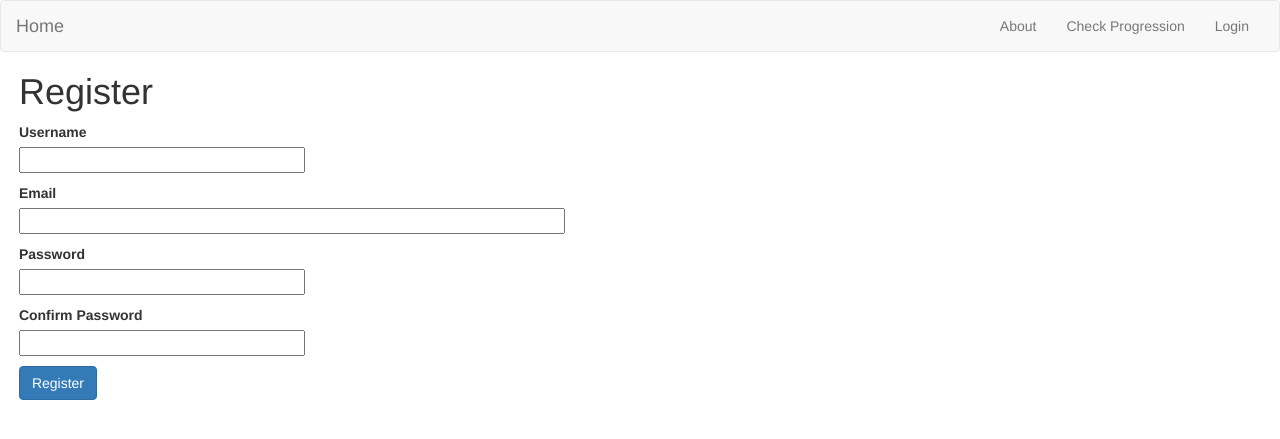
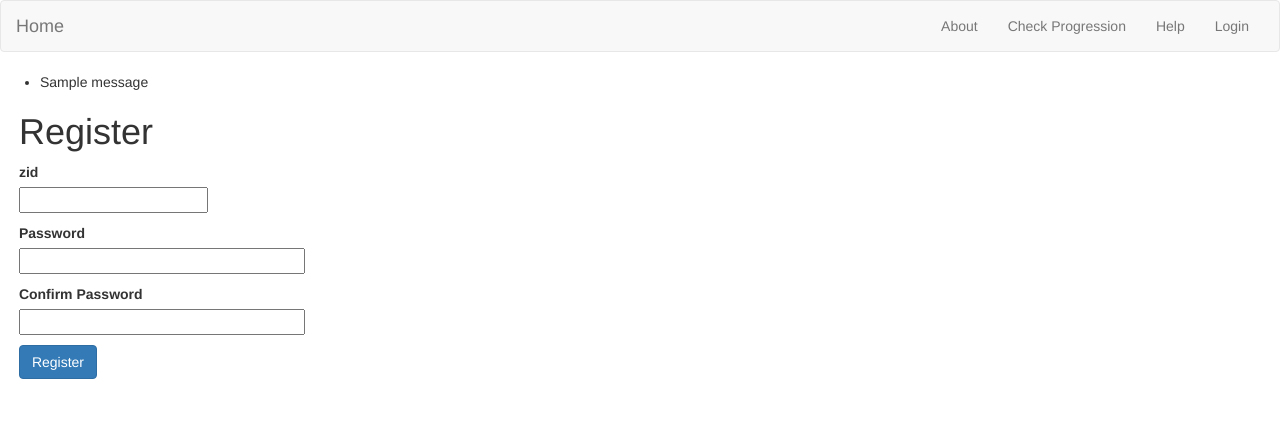
Before and after one commit to Thomas-Zhe-Liu/Progression_Check_Web, a Flask app: page /register in a window 1280 px wide. Shown: the top 439 px of the page. Run offline with Flask 2, Linux system fonts and the light colour scheme; tables that the repository leaves empty hold one stand-in row (values such as "Sample post"); one stand-in notice (Sample message) is shown; some libraries are stand-ins or nearby versions.

Commit message:
fixed login bug, front end pages display logout button if user logged in and shows login button if user is not logged in

```diff
--- a/app/forms.py
+++ b/app/forms.py
@@ -1,14 +1,13 @@
 from flask_wtf import FlaskForm
-from wtforms import StringField, PasswordField, BooleanField, SubmitField
+from wtforms import StringField, PasswordField, BooleanField, SubmitField, IntegerField
 from wtforms.validators import DataRequired, ValidationError, Email, EqualTo
 
 class RegisterForm(FlaskForm):
-    username = StringField('Username', validators=[DataRequired()])
-    email = StringField('Email', validators=[DataRequired(), Email()])
+    zid = IntegerField('zid', validators=[DataRequired()])
+    #email = StringField('Email', validators=[DataRequired(), Email()])
     password = PasswordField('Password', validators=[DataRequired()])
     password2 = PasswordField('Confirm Password', validators=[DataRequired(), EqualTo('password')])
     submit = SubmitField('Register')
-
 
 class LoginForm(FlaskForm):
     zid = StringField('zid', validators=[DataRequired()])
--- a/app/routes.py
+++ b/app/routes.py
@@ -14,7 +14,7 @@ from flask_login import current_user, logout_user, login_user, login_required, l
 #@app.route("/", methods=["GET", "POST"])
 @app.route('/')
 def index():
-    return render_template('index.html')
+	return render_template('index.html')
 
 # def index():
 # 	if request.method == "POST":
@@ -29,7 +29,7 @@ def index():
 @app.route('/step1', methods=["GET", "POST"])
 def step1():
 	#user input program_code, commence_year and major code, get these data and redirect to step2.html
-	if current_user.is_autheticated:
+	if not current_user.is_authenticated:
 		flash('You must be logged in to use this functionality')
 		return redirect(url_for('login'))
 	if request.method == "POST":
@@ -131,68 +131,59 @@ def step3(program_code, commence_year, major):
 # def step2(program_code, commence_year, major):
 # 	return render_template('step2.html', program_code = program_code, commence_year = commence_year, major = major)
 
+
+#@app.route("/", methods=["GET", "POST"])
+@app.route('/step4')
+def step4():
+	return render_template('step4.html')
+
 @app.route('/register', methods=['GET','POST'])
 def register():
 	form = RegisterForm()
 	if form.validate_on_submit():
-		print('validated')
-		flash('validated')
-		return redirect(url_for("index"))
+		#print('validated')
+		#   flash('validated')
+		conn = sqlite3.connect('Gradget.db')
+		cursor = conn.cursor()
+		cursor.execute("select * from USER where z_ID = ?", (form.zid.data,))
+
+		#cursor.execute("select * from USER")
+
+		user = cursor.fetchone()
+		print(user)
+		if user is None:
+			print(form.password.data)
+			cursor.execute("insert into USER values(?,?)", (form.zid.data, form.password.data))
+			conn.commit()
+			conn.close()
+			flash('You have been successfully registered')
+			return redirect(url_for("index"))
+		flash('This user is already registered')
 
 	return render_template('register.html', form=form)
 
 
-#@app.route("/", methods=["GET", "POST"])
-@app.route('/step4')
-def step4():
-    return render_template('step4.html')
-
-@app.route('/register', methods=['GET','POST'])
-def register():
-    form = RegisterForm()
-    if form.validate_on_submit():
-        #print('validated')
-        #   flash('validated')
-        conn = sqlite3.connect('Gradget.db')
-        cursor = conn.cursor()
-        cursor.execute("select * from USER where z_ID = ?", (form.zid.data,))
-
-        #cursor.execute("select * from USER")
-
-        user = cursor.fetchone()
-        print(user)
-        if user is None:
-            print(form.password.data)
-            cursor.execute("insert into USER values(?,?)", (form.zid.data, form.password.data))
-            conn.commit()
-            conn.close()
-            flash('You have been successfully registered')
-            return redirect(url_for("index"))
-        flash('This user is already registered')
-
-    return render_template('register.html', form=form)
-
-
 @app.route('/login', methods=['GET','POST'])
 def login():
-    form = LoginForm()
-    if form.validate_on_submit():
-        user = Users(form.zid.data,form.password.data)
-        if not user.is_authenticated():
-        #if user is None:
-            flash("Invalid credentials")
-            return redirect(url_for('login'))
+	form = LoginForm()
+	if form.validate_on_submit():
+		user = Users(form.zid.data,form.password.data)
+		if not user.is_authenticated():
+		#if user is None:
+			flash("Invalid credentials")
+			return redirect(url_for('login'))
 
-        login_user(user)
-        print('logged in as ', user.z_id)
-        print('current user is ', current_user.z_id)
-        flash('You have been successfully logged in', current_user.z_id)
+		login_user(user)
+		print('logged in as ', user.z_id)
+		print('current user is ', current_user.z_id)
+		flash('You have been successfully logged in', current_user.z_id)
 
-        return redirect(url_for('index'))
-    return render_template('login.html', form=form)
+		return redirect(url_for('index'))
+	return render_template('login.html', form=form)
 
 
 @app.route('/logout', methods=['GET','POST'])
 def logout():
-    logout_user()
-    return redirect(url_for('index'))
+	logout_user()
+	flash('You have been successfully logged out')
+	return redirect(url_for('index'))
--- a/app/templates/register.html
+++ b/app/templates/register.html
@@ -18,6 +18,7 @@
         <ul class="nav navbar-nav navbar-right">
           <li><a href="#">About</a></li>
           <li><a href="/step1">Check Progression</a></li>
+          <li><a href="#">Help</a></li>
           <li><a href="#">Login</a></li>
         </ul>
       </div><!-- /.navbar-collapse -->
@@ -28,21 +29,23 @@
 
 
 <body>
+{% with messages = get_flashed_messages() %}
+  {% if messages %}
+    <ul class=flashes>
+    {% for message in messages %}
+      <li>{{ message }}</li>
+    {% endfor %}
+    </ul>
+  {% endif %}
+{% endwith %}
     <div style="padding-left: 0.5cm">
     <h1>Register</h1>
     <form action="" method="post">
         {{ form.hidden_tag() }}
         <p>
-            {{ form.username.label }}<br>
-            {{ form.username(size=32) }}<br>
-            {% for error in form.username.errors %}
-            <span style="color: red;">[{{ error }}]</span>
-            {% endfor %}
-        </p>
-        <p>
-            {{ form.email.label }}<br>
-            {{ form.email(size=64) }}<br>
-            {% for error in form.email.errors %}
+            {{ form.zid.label }}<br>
+            {{ form.zid(size=32) }}<br>
+            {% for error in form.zid.errors %}
             <span style="color: red;">[{{ error }}]</span>
             {% endfor %}
         </p>
--- a/app/templates/step1.html
+++ b/app/templates/step1.html
@@ -17,7 +17,11 @@
         <ul class="nav navbar-nav navbar-right">
           <li><a href="#">About</a></li>
           <li><a href="/step1">Check Progression</a></li>
-          <li><a href="#">Login</a></li>
+          {% if current_user.is_authenticated %}
+          <li><a href="/logout">Log Out</a></li>
+            {% else %}
+            <li><a href="/login">Login</a></li>
+            {% endif %}
         </ul>
       </div><!-- /.navbar-collapse -->
     </div><!-- /.container-fluid -->
--- a/app/templates/step2.html
+++ b/app/templates/step2.html
@@ -21,7 +21,11 @@
         <ul class="nav navbar-nav navbar-right">
           <li><a href="#">About</a></li>
           <li><a href="/step1">Check Progression</a></li>
-          <li><a href="#">Login</a></li>
+          {% if current_user.is_authenticated %}
+          <li><a href="/logout">Log Out</a></li>
+            {% else %}
+            <li><a href="/login">Login</a></li>
+            {% endif %}
         </ul>
       </div><!-- /.navbar-collapse -->
     </div><!-- /.container-fluid -->
--- a/app/templates/step2_UI Full Version.html
+++ b/app/templates/step2_UI Full Version.html
@@ -18,7 +18,11 @@
           <li><a href="#">About</a></li>
           <li><a href="/step1">Check Progression</a></li>
           <li><a href="#">Help</a></li>
-          <li><a href="#">Login</a></li>
+          {% if current_user.is_authenticated %}
+          <li><a href="/logout">Log Out</a></li>
+            {% else %}
+            <li><a href="/login">Login</a></li>
+            {% endif %}
         </ul>
       </div><!-- /.navbar-collapse -->
     </div><!-- /.container-fluid -->
--- a/app/templates/step3.html
+++ b/app/templates/step3.html
@@ -22,7 +22,11 @@
         <ul class="nav navbar-nav navbar-right">
           <li><a href="#">About</a></li>
           <li><a href="/step1">Check Progression</a></li>
-          <li><a href="#">Login</a></li>
+          {% if current_user.is_authenticated %}
+          <li><a href="/logout">Log Out</a></li>
+            {% else %}
+            <li><a href="/login">Login</a></li>
+            {% endif %}
         </ul>
       </div><!-- /.navbar-collapse -->
     </div><!-- /.container-fluid -->
--- a/app/templates/step4.html
+++ b/app/templates/step4.html
@@ -22,7 +22,11 @@
         <ul class="nav navbar-nav navbar-right">
           <li><a href="#">About</a></li>
           <li><a href="/step1">Check Progression</a></li>
-          <li><a href="#">Login</a></li>
+          {% if current_user.is_authenticated %}
+          <li><a href="/logout">Log Out</a></li>
+            {% else %}
+            <li><a href="/login">Login</a></li>
+            {% endif %}
         </ul>
       </div><!-- /.navbar-collapse -->
     </div><!-- /.container-fluid -->
```
Also changed, not shown: app/templates/index.html (+14 -1 lines), Gradget.db.
